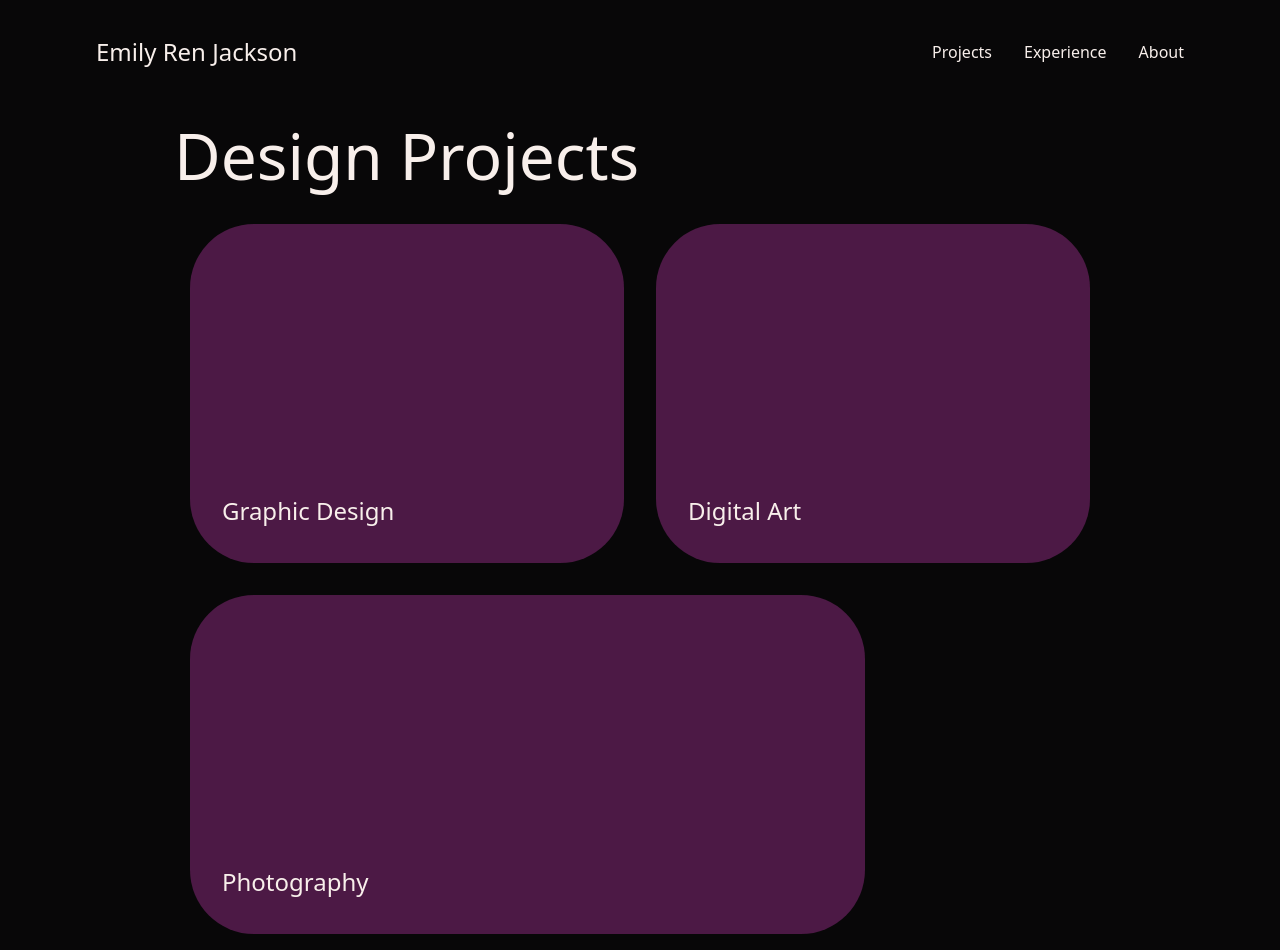
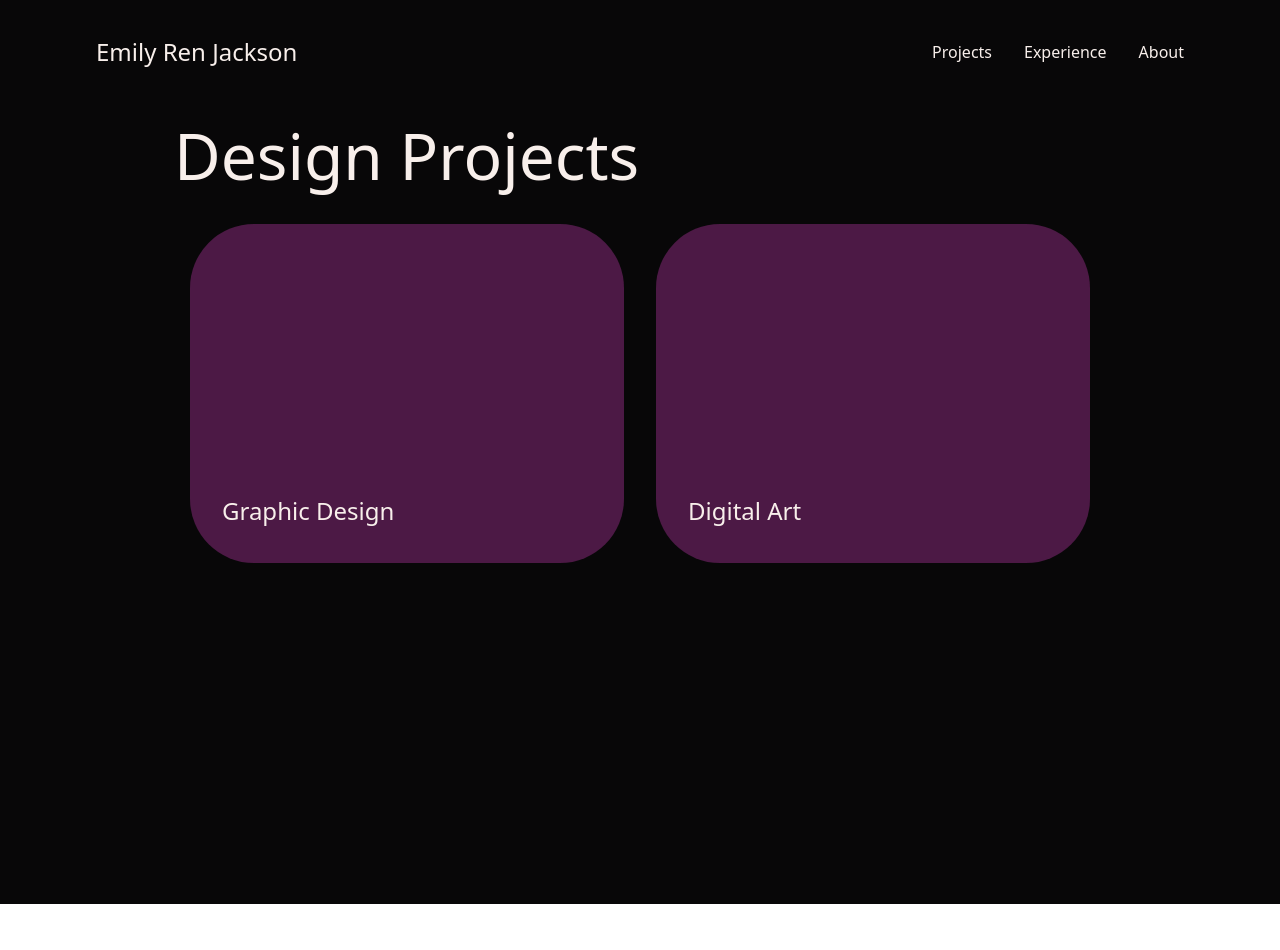
Before and after one commit to erenjax/portfolio, a React (Create React App) app: page /design in a window 1280 px wide. After the commit the page ends 904 px from the top, so only its background shows below. Built offline with nearby package versions, Linux system fonts and the light colour scheme.

Commit message:
Hide photography page

```diff
--- a/src/App/Main/Design/Design.tsx
+++ b/src/App/Main/Design/Design.tsx
@@ -63,14 +63,14 @@ const Design = (): JSX.Element => {
             </button>
           </div>
           <div className="flex flex-col sm:flex-row w-full h-1/2">
-            <button
-              className="group/photography quarter-section"
-              onClick={handleOnClickPhotography}
-            >
-              <p className="group-hover/photography:-translate-y-10 group-hover/graphic:ease-in duration-300">
-                Photography
-              </p>
-            </button>
+            {/* <button */}
+            {/*   className="group/photography quarter-section" */}
+            {/*   onClick={handleOnClickPhotography} */}
+            {/* > */}
+            {/*   <p className="group-hover/photography:-translate-y-10 group-hover/graphic:ease-in duration-300"> */}
+            {/*     Photography */}
+            {/*   </p> */}
+            {/* </button> */}
           </div>
         </div>
       )}
```
